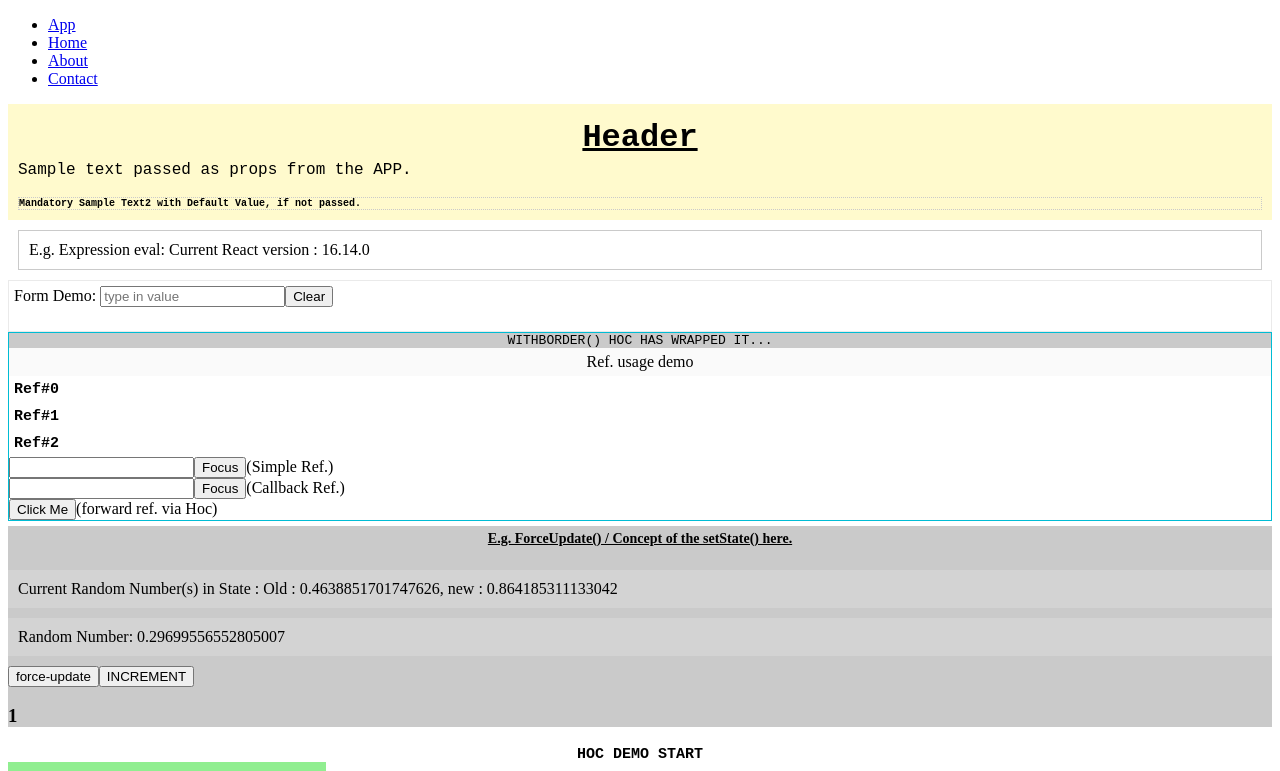
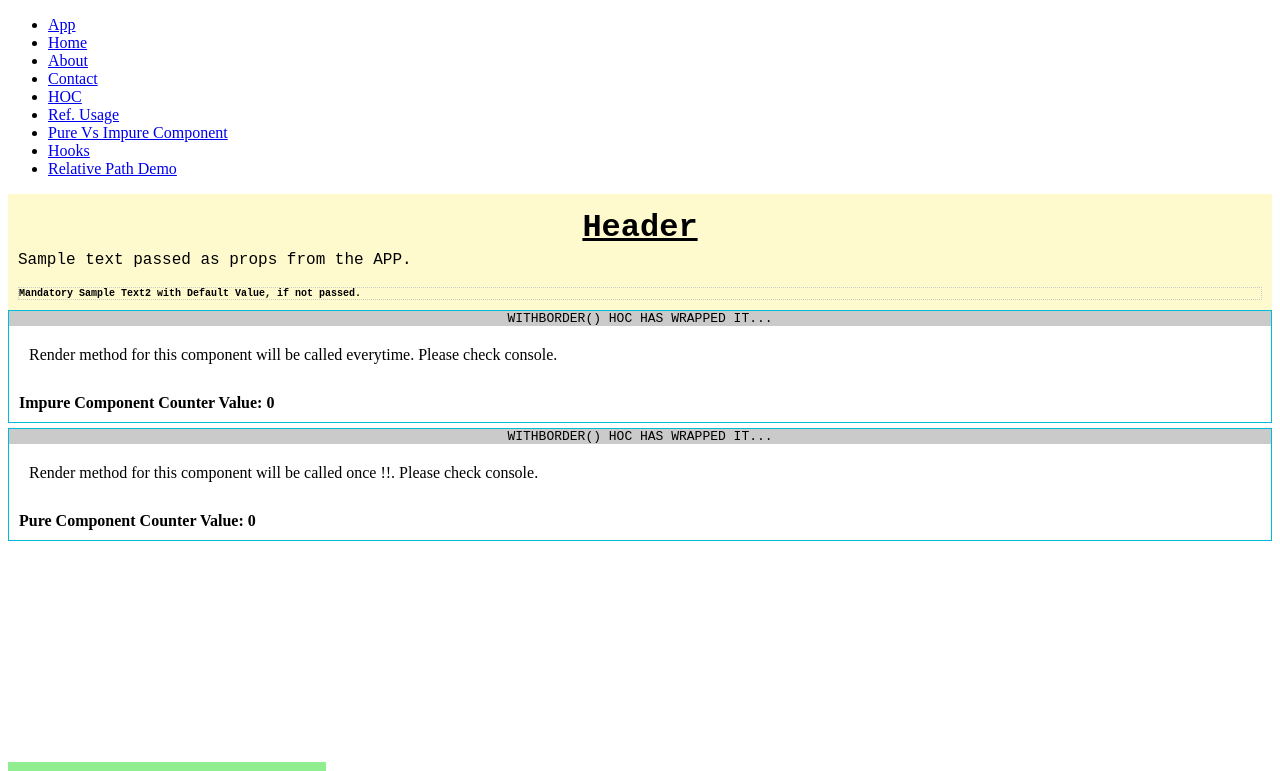
Before and after one commit to prashantvermaiiitb/simple-react-node-app, a React app: page /pureVsImpure in a window 1280 px wide. Shown: the top 771 px of the page. Built offline with nearby package versions, Linux system fonts and the light colour scheme; no server answers.

Commit message:
navigation bar included.

```diff
--- a/src/js/App.js
+++ b/src/js/App.js
@@ -1,10 +1,8 @@
 import React, { Component } from "react";
-import Header from "./components/header/Header";
-import Footer from "./components/footer/Footer";
 import LifeCycleHooks from "./components/content/LifeCycleHooks";
-import HOCDemo from "./components/higher-order-components/HigherOrderComponentDemo";
 import Form from "./components/content/Form.jsx";
-import RefDemo from './components/content/RefDemo';
+import ImpureComponent from './components/content/ImpureComponent';
+import PureComponent from './components/content/PureComponent';
 
 /**
  * CONCEPTS :-
@@ -69,7 +67,6 @@ class App extends Component {
 
     return (
       <div>
-        <Header sampleText="Sample text passed as props from the APP." />
         <span
           style={{
             padding: 10,
@@ -82,7 +79,6 @@ class App extends Component {
         {/* {Form} */}
         {/* Warning: Functions are not valid as a React child. This may happen if you return a Component instead of <Component /> from render. Or maybe you meant to call this function rather than return it. */}
         <Form />
-        <RefDemo />
         <div>
           <div style={{ backgroundColor: "#cacaca" }}>
             <div
@@ -106,12 +102,6 @@ class App extends Component {
             <LifeCycleHooks myNumber={this.state.newNumber}></LifeCycleHooks>
           </div>
         </div>
-        <HOCDemo />
-        <br />
-        <br />
-        <br />
-        <br />
-        <Footer />
       </div>
     );
   }
--- /dev/null
+++ b/src/js/components/content/ImpureComponent.js
@@ -0,0 +1,32 @@
+import React from 'react';
+/**
+ * This is an example of the Pure Component Pure component will render the same
+ * output irrespective of state / props changes.
+ * React will optimise the rendering for this Component.
+ */
+export default class ImpureComponent extends React.Component {
+    constructor() {
+        super();
+        this.state = {
+            counter: 0
+        }
+
+        // The value of Counter is updated to same value during continues interval
+
+        let myTimer = setInterval(() => {
+            this.setState({
+                counter: 0
+            });
+        }, 1000);
+
+        setTimeout(() => {
+            console.log('Clearing the timer function for the Impure component!!')
+            clearInterval(myTimer);
+        }, 5000);
+    }
+
+    render() {
+        console.log('Render function called everytime for this Impure component!!');
+        return <b style={{ padding: 10, display: 'block' }}>Impure Component Counter Value: {this.state.counter}</b>
+    }
+}
--- /dev/null
+++ b/src/js/components/content/PageNotFound.js
@@ -0,0 +1,21 @@
+import React from 'react';
+import { Link } from 'react-router-dom';
+import './content.css';
+/**
+ * Page not found component for the project.
+ */
+const PageNotFound = () => {
+    return (
+        <div className="page-not-found">
+            <span >Sorry Current Route is not supported !!</span>
+            <br />
+            <span style={{ fontSize: 14 }}>(Probably implementation needed in Webpack config or SSR.)</span>
+            <br />
+            <br />
+            <br />
+            <Link to='/'>Go Back</Link>
+        </div>
+    );
+}
+
+export default PageNotFound;
--- /dev/null
+++ b/src/js/components/content/PureComponent.js
@@ -0,0 +1,32 @@
+import React from 'react';
+/**
+ * This is an example of the Pure Component Pure component will render the same
+ * output irrespective of state / props changes.
+ * React will optimise the rendering for this Component.
+ */
+export default class PureComponent extends React.PureComponent {
+    constructor() {
+        super();
+        this.state = {
+            counter: 0
+        }
+
+        // The value of Counter is updated to same value during continues interval
+
+        let myTimer = setInterval(() => {
+            this.setState({
+                counter: 0
+            });
+        }, 1000);
+
+        setTimeout(() => {
+            console.log('Clearing the timer function for the Pure component!!')
+            clearInterval(myTimer);
+        }, 5000);
+    }
+
+    render() {
+        console.log('Render function called everytime for this Pure component!!');
+        return <b style={{ padding: 10, display: 'block' }}>Pure Component Counter Value: {this.state.counter}</b>
+    }
+}
--- /dev/null
+++ b/src/js/components/content/PureVsImpureComponent.js
@@ -0,0 +1,47 @@
+import React from 'react';
+import ImpureComponent from './ImpureComponent';
+import PureComponent from './PureComponent';
+import WithBorder from '../higher-order-components/WithBorder';
+
+/**
+ * Simple HOC returning proper component what you want to display on the screen.
+ * @param {*} Component
+ * @param {*} isPure
+ */
+const Wrapper = (Component, isPure) => {
+    return function (props) {
+        return (
+            <React.Fragment>
+                <div style={{ margin: 10, padding: 10 }}>Render method for this component will be called {isPure ? 'once !!' : 'everytime'}. Please check console.</div>
+                <Component />
+            </React.Fragment>
+        );
+    }
+}
+
+/**
+ * HOC(s) called on top of other HOC
+ */
+const ImpureHoc = WithBorder(Wrapper(ImpureComponent), {
+    border: "1px solid #00bcd4",
+    marginBottom: 5,
+});
+
+const PureHoc = WithBorder(Wrapper(PureComponent, true), {
+    border: "1px solid #00bcd4",
+    marginBottom: 5,
+});
+
+/**
+ * Component to show the Pure Vs Impure Implementation inside the react.
+ */
+const PureVsImpureDemo = () => {
+    return (
+        <div>
+            <ImpureHoc />
+            <PureHoc />
+        </div>
+    );
+}
+
+export default PureVsImpureDemo;
--- a/src/js/components/content/content.css
+++ b/src/js/components/content/content.css
@@ -5,6 +5,22 @@
   padding: 10px;
   margin: 10px 0;
 }
-.active{
+.active {
   background-color: aquamarine;
 }
+.page-not-found {
+  border: 1px solid rgba(255, 94, 0, 0.842);
+  padding: 10px;
+  margin: 10px;
+  font-weight: bold;
+}
+
+.page-not-found span {
+  font-family: fantasy;
+  color: red;
+  font-size: 20px;
+}
+
+.page-not-found a {
+  font-size: 20px;
+}
--- a/src/js/components/footer/Footer.js
+++ b/src/js/components/footer/Footer.js
@@ -6,7 +6,14 @@ import "./footer.css";
  * (2) Using className props and css handling for this as well see the webpack config.
  */
 const Footer = () => {
-  return <div className="footer">This is Footer for the website.</div>;
+  return (
+    <div>
+      <br />
+      <br />
+      <br />
+      <div className="footer">This is Footer for the website.</div>
+    </div>
+  );
 };
 
 export default Footer;
--- /dev/null
+++ b/src/js/components/navigation/Navigation.js
@@ -0,0 +1,42 @@
+import React from 'react';
+import { Link } from 'react-router-dom';
+/**
+ * Site Navigation Component
+ * @todo Can this be moved to a configuration JSON and read from there ?
+ */
+const Navigation = () => {
+    return (
+        <ul>
+            <li>
+                <Link to="/">App</Link>
+            </li>
+            <li>
+                <Link to="/home">Home</Link>
+            </li>
+            <li>
+                <Link to="/about">About</Link>
+            </li>
+            <li>
+                <Link to="/contact">Contact</Link>
+            </li>
+            <li>
+                <Link to="/hoc">HOC</Link>
+            </li>
+            <li>
+                <Link to="/ref">Ref. Usage</Link>
+            </li>
+            <li>
+                <Link to="/pureVsImpure">Pure Vs Impure Component</Link>
+            </li>
+            <li>
+                <Link to="/hooks">Hooks</Link>
+            </li>
+            <li>
+                <Link to="/relative">Relative Path Demo</Link>
+            </li>
+
+        </ul>
+    );
+}
+
+export default Navigation;
--- a/src/js/main.js
+++ b/src/js/main.js
@@ -8,28 +8,24 @@ import Home from "./components/content/Home";
 import About from "./components/content/About";
 import Contact from "./components/content/Contact";
 import { BrowserRouter as Router, Switch, Route, Link } from "react-router-dom";
+import Navigation from "./components/navigation/Navigation.js";
+import PageNotFound from "./components/content/PageNotFound.js";
+import HOCDemo from "./components/higher-order-components/HigherOrderComponentDemo.js";
+import Header from "./components/header/Header.js";
+import Footer from "./components/footer/Footer.js";
+import RefDemo from "./components/content/RefDemo.js";
+import PureVsImpureDemo from "./components/content/PureVsImpureComponent.js";
 
-let root = document.getElementById("app");
-
+/**
+ * Main Component just returning Router
+ * @param {*} props
+ */
 export const Main = function (props) {
   return (
     <Router>
       <div>
-        <ul>
-          <li>
-            <Link to="/">App</Link>
-          </li>
-          <li>
-            <Link to="/home">Home</Link>
-          </li>
-          <li>
-            <Link to="/about">About</Link>
-          </li>
-          <li>
-            <Link to="/contact">Contact</Link>
-          </li>
-        </ul>
-
+        <Navigation />
+        <Header sampleText="Sample text passed as props from the APP." />
         <Switch>
           <Route path="/about">
             <About />
@@ -40,10 +36,17 @@ export const Main = function (props) {
           <Route path="/home">
             <Home />
           </Route>
-          <Route path="/">
+          <Route path="/ref">
+            <RefDemo />
+          </Route>
+          <Route path="/hoc" component={HOCDemo} />
+          <Route path="/pureVsImpure" component={PureVsImpureDemo} />
+          <Route exact path="/">
             <App />
           </Route>
+          <Route path="*" component={PageNotFound} />
         </Switch>
+        <Footer />
       </div>
     </Router>
   );
```
Also changed, not shown: 1 other file (tests, documents, lock files or other folders). Lines whose indentation alone changed are shown as unchanged.
